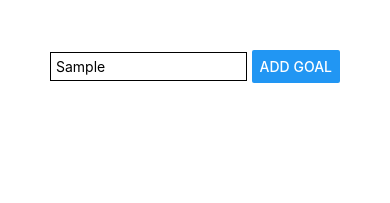
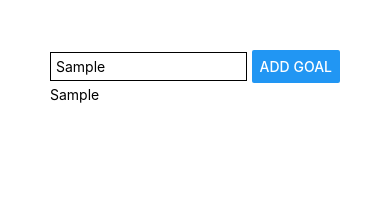
Before and after one commit to naveed-qureshi/rn-goal-app, a React Native app: screen / in a window 390 px wide. Both pictures are taken after typing "Sample" into the empty fields and a click on the button "ADD GOAL". Shown: the top 203 px of the page. Built offline with nearby package versions, Linux system fonts and the light colour scheme.

Commit message:
Display goals

```diff
--- a/App.js
+++ b/App.js
@@ -5,15 +5,17 @@ export default function App() {
   const [goals, AddGoals] = useState([])
   const [inputGoal, setInputGoal] = useState('')
   return (
-    <View style={{ padding: 50, flexDirection: 'row', justifyContent: 'space-between', alignItems: 'center' }}>
-      <View style={{ flex: 1, marginRight: 5 }}>
-        <TextInput style={{ borderWidth: 1, borderColor: 'black', padding: 5, marginBottom: 3 }} placeholder="Enter Goal" onChangeText={(enteredText) => setInputGoal(enteredText)} value={inputGoal} />
+    <View style={{ padding: 50}}>
+      <View style={{ flexDirection: 'row', justifyContent: 'space-between', alignItems: 'center' }}>
+        <View style={{ flex: 1, marginRight: 5 }}>
+          <TextInput style={{ borderWidth: 1, borderColor: 'black', padding: 5, marginBottom: 3 }} placeholder="Enter Goal" onChangeText={(enteredText) => setInputGoal(enteredText)} value={inputGoal} />
+        </View>
+        <View style={{ marginBottom: 3 }} >
+          <Button title="Add Goal" onPress={() => AddGoals([...goals, inputGoal])} />
+        </View>
       </View>
-      <View style={{ marginBottom: 3 }} >
-        <Button title="Add Goal" onPress={() => {
-          console.log(goals)
-          return AddGoals([...goals, inputGoal])
-        }} />
+      <View>
+        {goals.map((goal, index) => <Text key={index}>{goal}</Text>)}
       </View>
     </View>
   );
```
